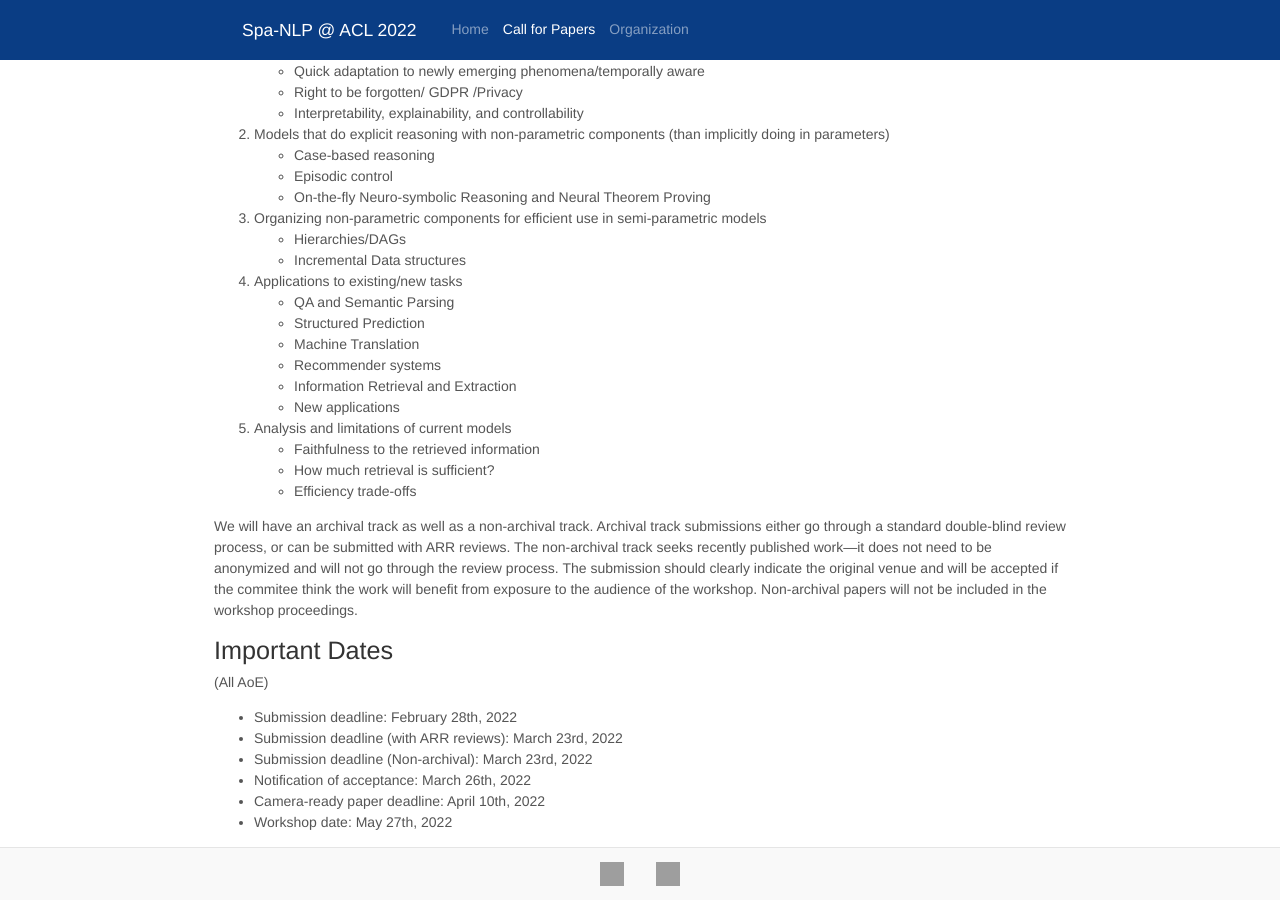
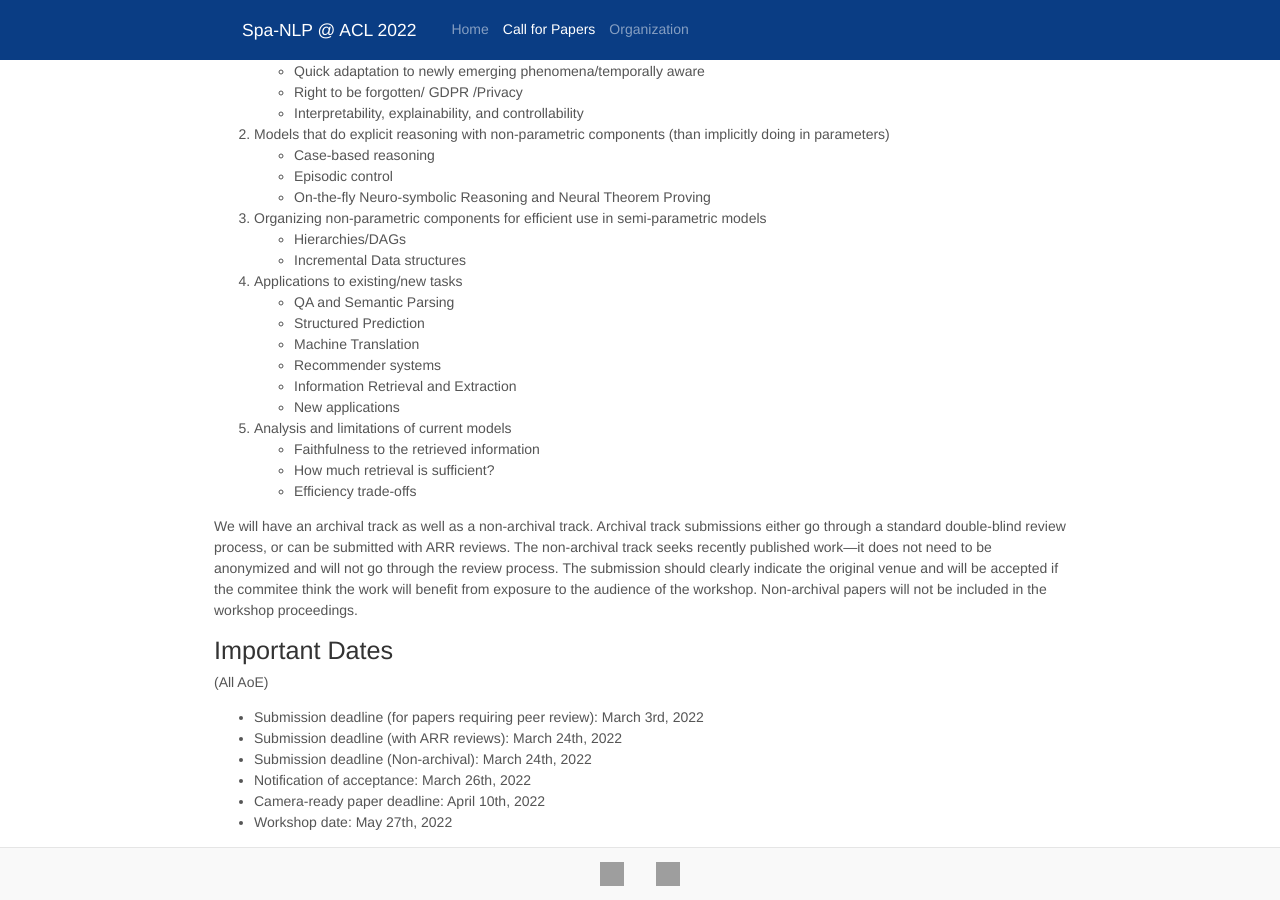
Before and after one commit to spa-nlp/spa-nlp.github.io, a Jekyll site: the page built from cfp.md, in a window 1280 px wide and 900 px high, scrolled down 637 px. Built offline with Jekyll 4.4.1, drawn with Linux system fonts in a browser that asks for light colours; nearby versions of some CDN libraries; grey boxes are pictures that could not be loaded.

Commit message:
updated cfp

```diff
--- a/cfp.md
+++ b/cfp.md
@@ -57,9 +57,9 @@ Non-archival papers will not be included in the workshop proceedings.
 ## Important Dates
 
 (All AoE)
-- Submission deadline: February 28th, 2022
-- Submission deadline (with ARR reviews): March 23rd, 2022
-- Submission deadline (Non-archival): March 23rd, 2022
+- Submission deadline (for papers requiring peer review): March 3rd, 2022
+- Submission deadline (with ARR reviews): March 24th, 2022
+- Submission deadline (Non-archival): March 24th, 2022
 - Notification of acceptance: March 26th, 2022
 - Camera-ready paper deadline: April 10th, 2022
 - Workshop date: May 27th, 2022
```
